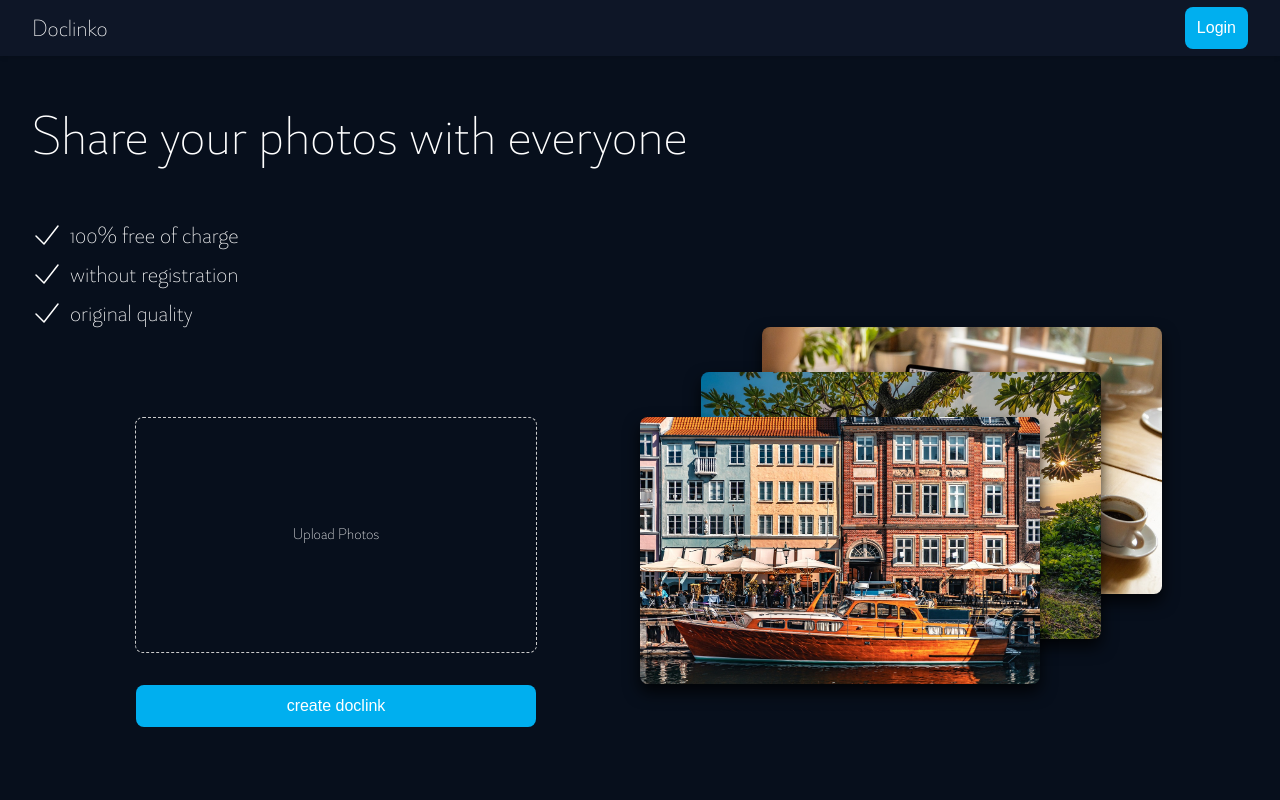
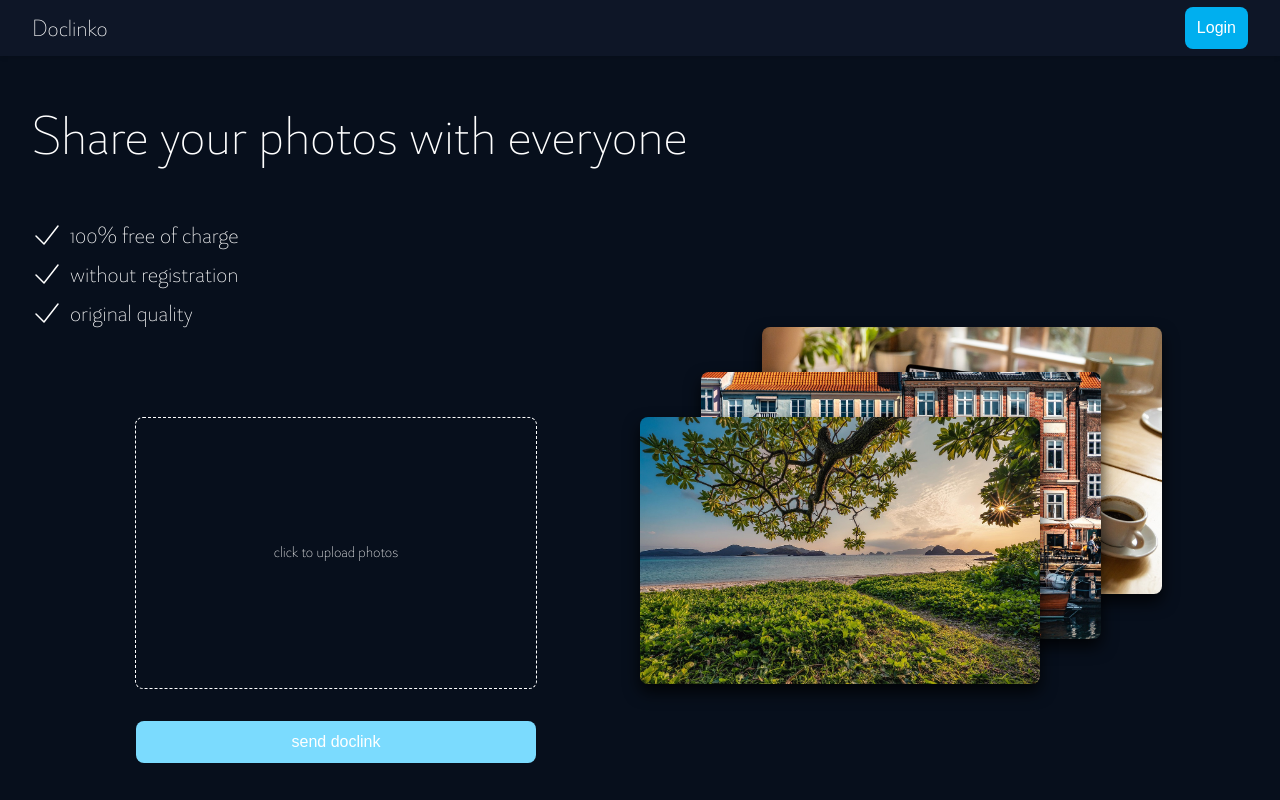
Before and after one commit to johannesbraun54/doclinko, an Angular app: page / in a window 1280 px wide. Shown: the top 800 px of the page. Built offline with nearby package versions, Linux system fonts and the light colour scheme.

Commit message:
feat(LandingPage): added form for email content, added InputStyle mixin

```diff
--- a/src/_app-theme.scss
+++ b/src/_app-theme.scss
@@ -1,5 +1,6 @@
 $blue:#00afef;
-$blue-secondary: #45cdff;
+$blue-dark: #039ad1;
+$blue-light: #7bdbfe;
 
 $background-color-primary: #070f1c;
 $background-color-secondary: #0e1627;
--- a/src/_mixins.scss
+++ b/src/_mixins.scss
@@ -19,8 +19,40 @@
     text-decoration: none;
     transition: background-color 0.3s ease-in-out;
     &:hover {
-        background-color: $blue-secondary;
+        background-color: $blue-dark;
         box-shadow: 0 2px 4px rgba(0, 0, 0, 0.8);
+    }
+
+    &:disabled {
+        background-color: $blue-light;
+        cursor: not-allowed;
+        box-shadow: none;
+    }
+}
+
+@mixin InputStyle() {
+    border-radius: $border-radius;
+    padding: 12px 12px;
+    border: 1px solid white;
+    height: 48px;
+    width: 360px;
+    background: $background-color-primary;
+    color: white;
+    font-size: 18px;
+    font-family: 'alpino-thin', sans-serif;
+
+    &::placeholder {
+        color: white;
+    }
+
+    &:focus {
+        outline: none;
+        border: 1px solid $blue-light;
+
+    }
+
+    &:hover {
+        background-color: $background-color-secondary;
     }
 }
 
--- a/src/app/landing-page/landing-page.html
+++ b/src/app/landing-page/landing-page.html
@@ -22,12 +22,21 @@
         <section class="left-section">
             <div class="file-container">
                 <form onsubmit="" class="file-upload">
+
+                    @if (uploadedFiles.length === 0) {
                         <label for="fileUpload" class="custom-file-upload">
-                        Upload Photos
+                            click to upload photos
                         </label>
                         <input (change)="processUploadedFiles()" #fileUpload id="fileUpload" type="file" multiple />
-                    <button>create doclink</button>
-                </form>
+                    } @else {
+                        <div class="input-fields">
+                            <input required type="text" placeholder="your name" name="sender"/>
+                            <input required type="email" placeholder="recipient email" name="recipient"/>
+                            <textarea placeholder="your message" name="message"></textarea>
+                        </div>
+                    }
+
+
                     @if (uploadedFiles.length > 0) {
                         @if (uploadedFiles.length === 1) {
                             <p>Uploaded 1 file</p>
@@ -35,7 +44,14 @@
                             <p>Uploaded {{uploadedFiles.length}} files</p>
                         }
                     }
+                    @if (uploadedFiles.length > 0) {
                         <div class="uploaded-files">
+                            <div>
+                                <label for="fileUpload" class="additional-file-upload">
+                                    <span>+</span>
+                                </label>
+                                <input (change)="processUploadedFiles()" #fileUpload id="fileUpload" type="file" multiple />
+                            </div>
                             @for (file of uploadedFiles; track file ; let i=$index) {
                                 <div class="file-detail">
                                     <img src="images/cross.svg" alt="white cross" (click)="removeFileFromUploads(i)">
@@ -43,13 +59,17 @@
                                 </div>
                             }
                         </div>
+                    }
+                    <button [disabled]="uploadedFiles.length < 1">send doclink</button>
+                </form>
+
             </div>
 
         </section>
         <section class="right-section">
             <div class="example-photos">
-                <img [style]="{'transform': imageOneIsLoaded() ? 'translateX(0%)' : 'translateX(200%)' , 'opacity':  imageOneIsLoaded() ? '1' : '0'}" id="imageOne" class="img-one" src="images/city.jpg" alt="city photo">
-                <img [style]="{'transform': imageTwoIsLoaDded() ? 'translateX(0%)' : 'translateX(200%)', 'opacity':  imageTwoIsLoaDded() ? '1' : '0'}" class="img-two" src="images/nature.jpg" alt="nature photo">
+                <img [style]="{'transform': imageOneIsLoaded() ? 'translateX(0%)' : 'translateX(200%)' , 'opacity':  imageOneIsLoaded() ? '1' : '0'}" id="imageOne" class="img-one" src="images/nature.jpg" alt="city photo">
+                <img [style]="{'transform': imageTwoIsLoaDded() ? 'translateX(0%)' : 'translateX(200%)', 'opacity':  imageTwoIsLoaDded() ? '1' : '0'}" class="img-two" src="images/city.jpg" alt="nature photo">
                 <img [style]="{'transform': imageThreeIsLoaded() ? 'translateX(0%)' : 'translateX(200%)','opacity':  imageThreeIsLoaded() ? '1' : '0' }" class="img-three" src="images/laptop.jpg" alt="laptop photo">
             </div>
         </section>
--- a/src/app/landing-page/landing-page.scss
+++ b/src/app/landing-page/landing-page.scss
@@ -58,16 +58,12 @@ main {
 }
 
 .left-section {
-    display: flex;
-    align-items: center;
-    justify-content: center;
+    @include dFlex();
     flex-direction: column;
 }
 
 .right-section {
-    display: flex;
-    align-items: center;
-    justify-content: center;
+    @include dFlex();
 }
 
 .file-container {
@@ -80,8 +76,8 @@ main {
     flex-direction: column;
     align-items: center;
     gap: 32px;
-    height: 80%;
-    input {
+    height: 100%;
+    input[type="file"] {
         display: none;
     }
 
@@ -93,14 +89,12 @@ main {
 }
 
 .custom-file-upload {
-    border: 1px solid #ccc;
+    @include dFlex();
+    border: 1px solid white;
     border-radius: $border-radius;
     border-style: dashed;
     cursor: pointer;
-    display: flex;
-    justify-content: center;
-    align-items: center;
-    height: 65%;
+    height: 60%;
     width: 100%;
 
     &:hover {
@@ -108,18 +102,54 @@ main {
     }
   }
 
+  .additional-file-upload{
+    @include dFlex();
+    border: 1px solid white;
+    border-radius: $border-radius;
+    border-style: dashed;
+    cursor: pointer;
+    font-size: 40px;
+    height: 80px;
+    width: 80px;
+    &:hover {
+        background-color: $background-color-secondary;
+    }
+  }
+
+  .input-fields {
+    @include dFlex();
+    flex-direction: column;
+    gap: 16px;
+    width: 100%;
+
+    input {
+        @include InputStyle();
+        width: 100%;
+    }
+
+    textarea {
+        @include InputStyle();
+        height: 148px;
+        resize: none;
+        width: 100%;
+    }
+
+  }
+
   .uploaded-files {
     display: flex;
     gap: 8px;
+    height: 135px;
     margin-top: 16px;
     overflow-x: scroll;
     padding-top: 16px;
+    width: 100%;
 
     img {
-        border-radius: 2px;
-        width: 80px;
+        border-radius: 6px;
         height: 80px;
         object-fit: cover;
+        width: 80px;
     }
   }
 
--- a/src/styles.scss
+++ b/src/styles.scss
@@ -23,6 +23,36 @@ p {
   font-size: 24px;
 }
 
+textarea, input {
+  -webkit-box-sizing: border-box;
+  -moz-box-sizing: border-box;
+  box-sizing: border-box;
+}
+
+// textarea {
+//   box-sizing: border-box;
+//   border-radius: $border-radius;
+//   padding: 12px 24px;
+//   border: 1px solid white;
+//   font-family: 'alpino-thin', sans-serif;
+//   height: 148px;
+//   width: 100%;
+//   background: $background-color-primary;
+//   color: white;
+//   font-size: 18px;
+//   resize: none;
+
+// }
+
+// textarea::placeholder {
+//   color: white;
+// }
+
+// :focus{
+//   outline: none;
+//   // border: 1px solid #2e3edf;
+// }
+
 ::-webkit-scrollbar {
   width: 4px;
   height: 4px;
```
Lines whose indentation alone changed are shown as unchanged.
